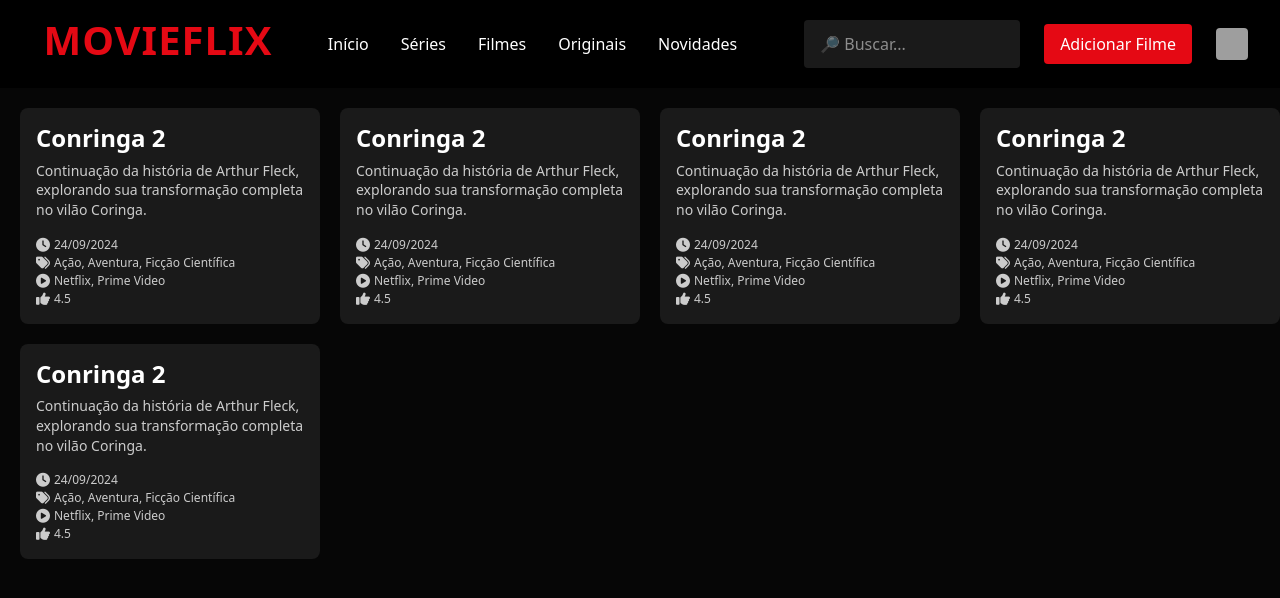
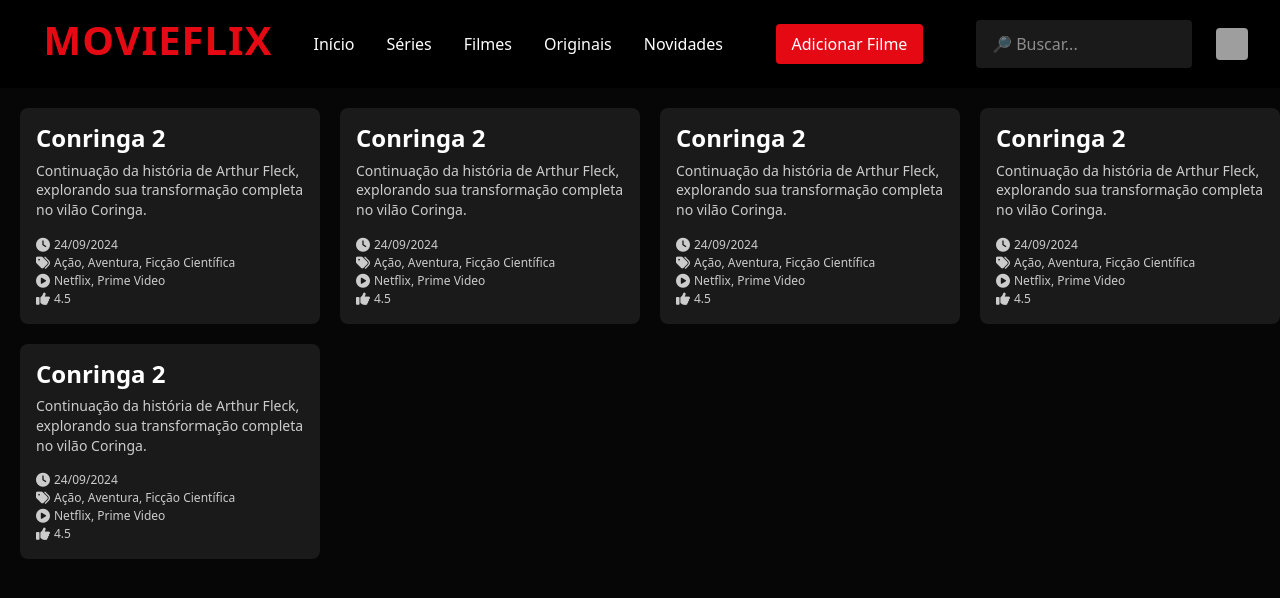
Before and after one commit to Daniel-SebastiaNC/Angular-movieflix, an Angular app: page / in a window 1280 px wide. Shown: the top 598 px of the page. Built offline with nearby package versions, Linux system fonts and the light colour scheme; grey boxes are pictures that could not be loaded.

Commit message:
fix: reposicion button Adicionar Filme

```diff
--- a/src/app/components/logged/header/header.component.html
+++ b/src/app/components/logged/header/header.component.html
@@ -12,11 +12,11 @@
                 <li><a href="/novidades">Novidades</a></li>
             </ul>
         </nav>
+        <a href="/register-movie" class="register-button">Adicionar Filme</a>
         <div class="user-area">
             <div class="search">
                 <input type="text" placeholder="🔎 Buscar..." >
             </div>
-            <a href="/register-movie" class="register-button">Adicionar Filme</a>
             <div class="user-profile">
                 <img src="/images/avatar.png" alt="Perfil">
             </div>
```
